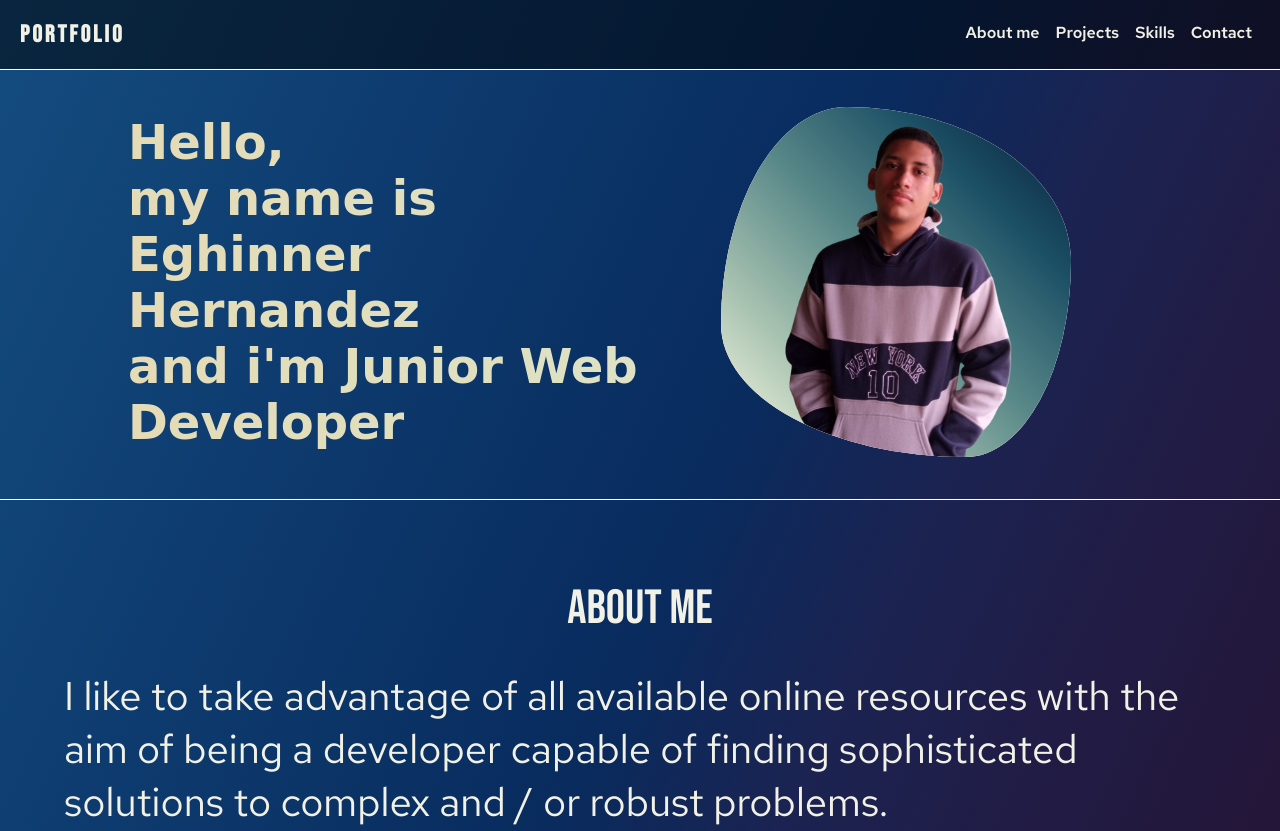
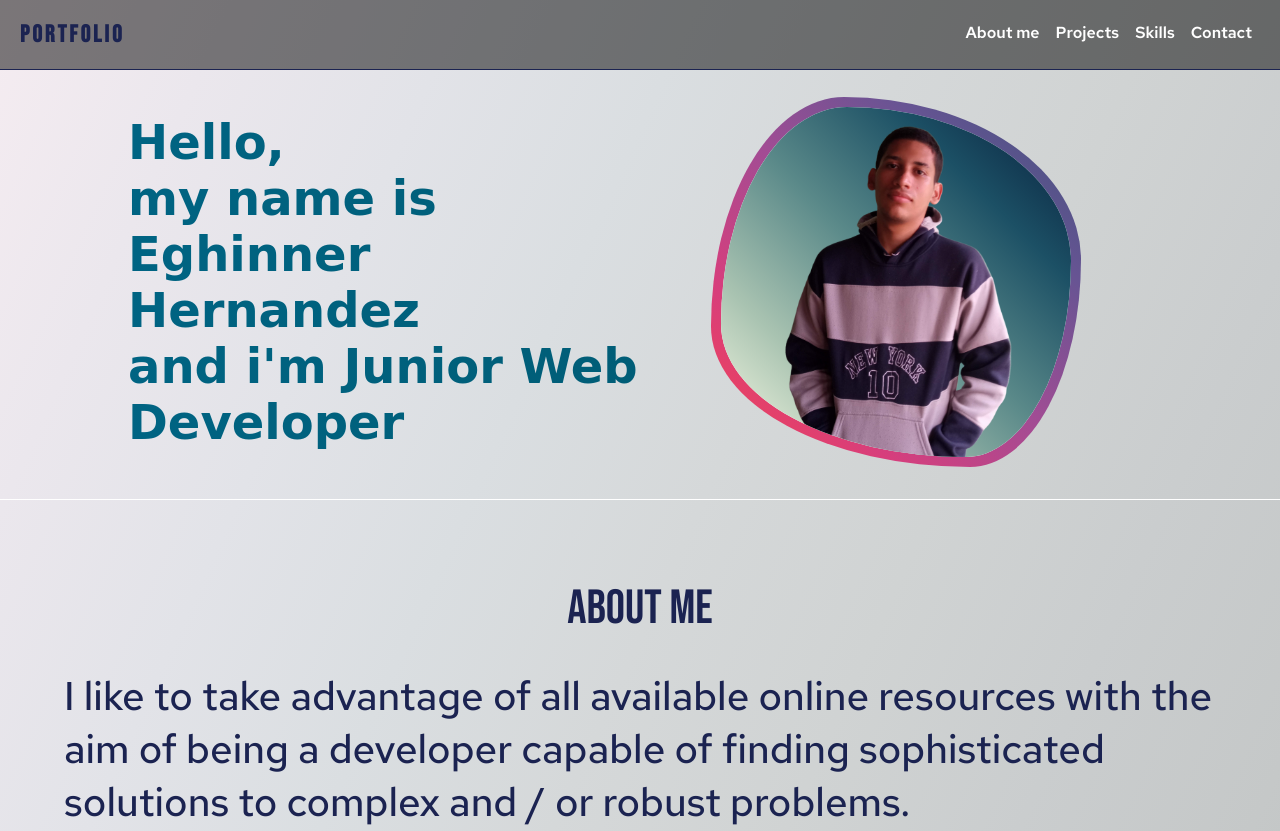
Before and after one commit to Eghinner/portfolio, a plain HTML site: page index.html in a window 1280 px wide. Shown: the top 831 px of the page. Drawn offline with nearby package versions, Linux system fonts and the light colour scheme; some packages are replaced by stand-ins of ours; a script that the page names is missing; a web font is replaced by a local one.

Commit message:
branch cat

```diff
--- a/styles.css
+++ b/styles.css
@@ -10,8 +10,8 @@ body {
 	min-height: 100vh;
 	padding: 0;
 	margin: 0;
-	color: #F1F1E6;
-	background: linear-gradient(to right bottom, #144c7f, #114477, #0e3b6f, #0b3366, #092b5e, #1b2351, #211c45, #231639, #231028, #1e0b1a, #15050d, #000000);
+	color: #1B2351;
+	background: linear-gradient(to right bottom, #f5ecf1, #ebe7ed, #e2e3e8, #dadee1, #d5d8d9, #d0d3d3, #cacdce, #c5c8c8, #bec2c2, #b7bbbb, #b0b5b5, #a9afaf);
 }
 
 ::-webkit-scrollbar {
@@ -59,7 +59,7 @@ nav {
 	background-color: rgba(0,0,0,0.5);
 	display: flex;
 	justify-content: space-between;
-	border-bottom: 1px solid #fff;
+	border-bottom: 1px solid #1B2351;
 	position: fixed;
 }
 
@@ -86,8 +86,9 @@ ul {
 }
 
 li {
+	color: #fff;
 	margin: 0 .5rem;
-	font-weight: bold;
+	font-weight: 900;
 	cursor: pointer;
 }
 
@@ -139,7 +140,8 @@ li:hover::after {
 	font-size: 3rem;
 	font-weight: bold;
 	background-size: 1000% 1000% !important;
-	background: linear-gradient(to right, #f7444e, #f3784f, #ec9e62, #e7bf86, #e6dab3, #dfe0c1, #dce5cf, #dee9dc, #c7ded0, #add3c8, #92c8c4, #78bcc4);
+	/*background-image: linear-gradient(to right top, #e85773, #c15a9c, #8365ad, #3e69a3, #006585, #005f7a, #00586f, #005265, #004d71, #00467c, #003d82, #292e81);*/
+	background: linear-gradient(to right, #e85773, #c15a9c, #8365ad, #3e69a3, #006585, #005f7a, #00586f, #005265, #004d71, #00467c, #003d82, #292e81);
 	-webkit-background-clip: text;
 	-webkit-text-fill-color: transparent;
 }
@@ -154,13 +156,13 @@ li:hover::after {
 	font-size: 2.5rem;
 	width: 90%;
 	margin: 2rem auto;
+	font-weight: 500;
 }
 
 .networks {
 	background-color: grey;
 	padding: 1rem;
 	width: 400px;
-	/*display: inline-block;*/
 	margin: 2rem auto;
 	text-align: center;
 	border-radius: 20px;
@@ -188,8 +190,8 @@ li:hover::after {
 }
 
 .photo {
-	height: 350px;
-	width: 350px;
+	height: 370px;
+	width: 370px;
 	animation: oval-shift 10s ease-in-out infinite alternate-reverse;
 	background-image: linear-gradient(to right top, #F7444E, #D73E7C, #A24C94, #675493, #3A527A);
 }
@@ -197,7 +199,7 @@ li:hover::after {
 	object-fit: contain;
 	display: flex;
 	justify-self: center;
-	margin: auto;
+	margin: 10px auto;
 	width: 350px;
 	height: 350px;
 	background-color: #fff;
@@ -221,7 +223,7 @@ li:hover::after {
 }
 
 section {
-	border-bottom: 1px solid #fff;
+	border-bottom: 1px solid #1B2351;
 	padding: 2rem 0;
 }
 
@@ -253,7 +255,7 @@ header {
 	width: auto;
 	padding: 16px;
 	margin-top: -50px;
-	color: #fff;
+	color: #1B2351;
 	font-weight: 900;
 	font-size: 30px;
 	border-radius: 0 3px 3px 0;
@@ -376,14 +378,15 @@ textarea {
 	border-radius: 5px;
 	line-height: 22px;
 	background-color: transparent;
-	border:2px solid #F1F1E6;
+	border:2px solid #1B2351;
 	padding: 13px;
 	margin-bottom: 15px;
 	width:100%;
 	outline:0;
 }
 .feedback-input::placeholder {
-	color: lightgrey;
+	color: #1B2351;
+	font-size: 1rem;
 }
 
 [type="submit"] {
@@ -394,8 +397,8 @@ textarea {
 	font-weight:500;
 	border-radius: 5px;
 	line-height: 22px;
-	color: #000;
-	background-color: #F1F1E6;
+	color: #fff;
+	background-color: #1B2351;
 	cursor: pointer;
 }
 [type="submit"]:focus, [type="submit"]:active {
```
